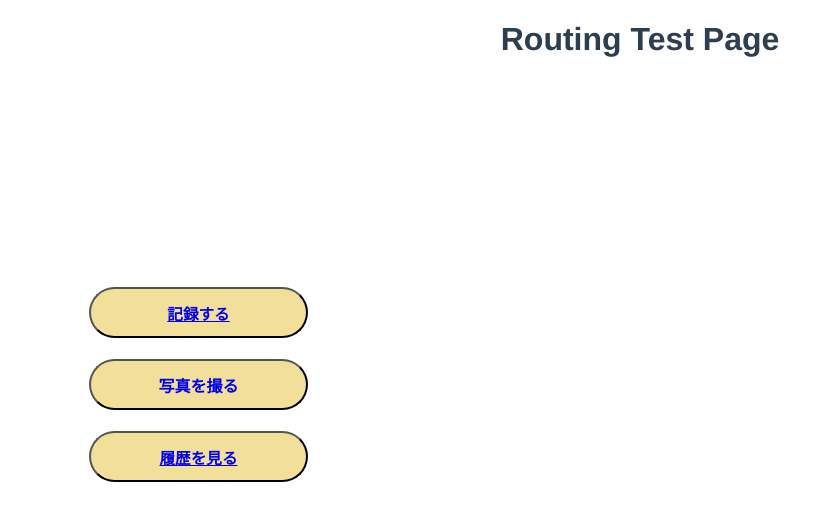
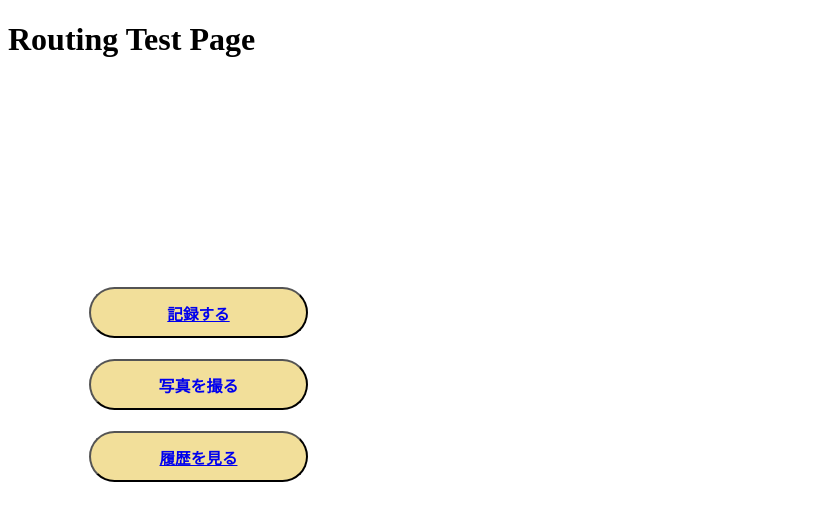
Before and after one commit to o-ga09/whiscky_record_app, a Vue app: page /menu in a window 1280 px wide. Shown: the top 520 px of the page, without its empty margins (0-834 px from the left). Built offline with nearby package versions, Linux system fonts and the light colour scheme.

Commit message:
fix:design

```diff
--- a/src/App.vue
+++ b/src/App.vue
@@ -1,7 +1,5 @@
 <template>
-  <div id="app">
     <router-view />
-  </div>
 </template>
 
 <script>
```
